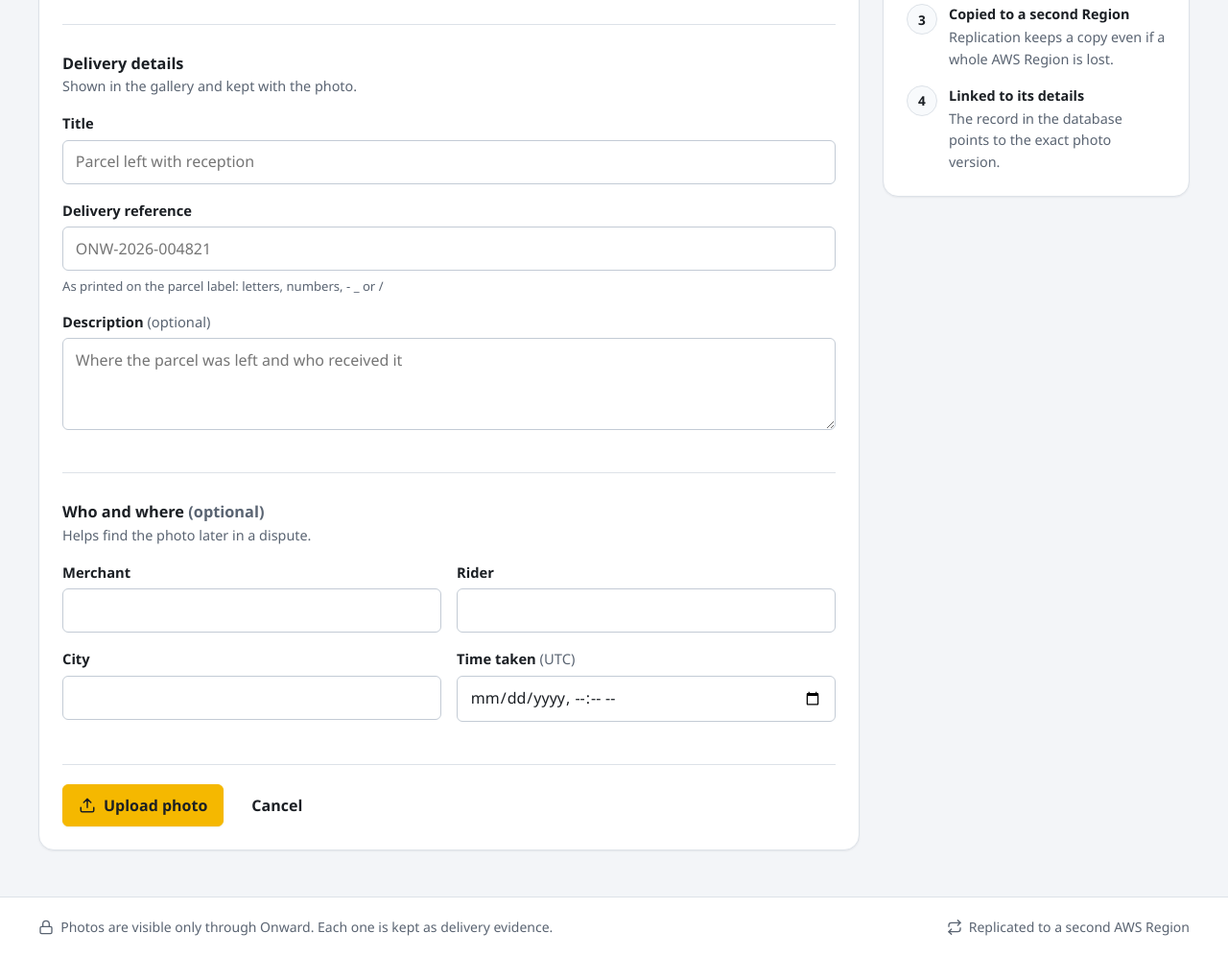
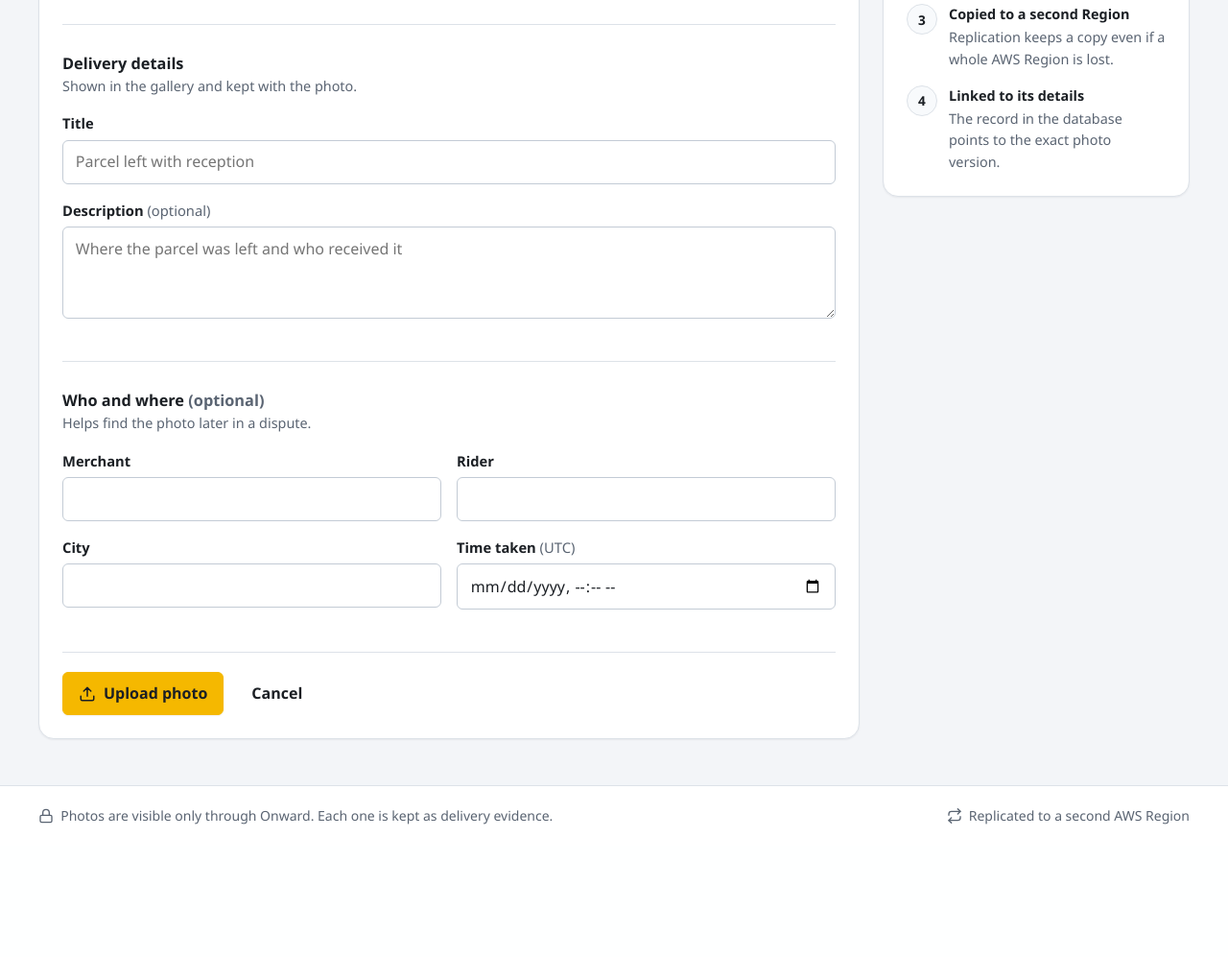
Before and after one commit to RUYANGA/AWS-Onward-Delivery-Photos-Storage-App, a Django app: template src/apps/photos/templates/photos/upload.html in a window 1280 px wide. Shown: the part 531-1528 px from the top of the page at 96% size. After the commit the page ends 1390 px from the top, so only its background shows below. Run offline with Django 5.2, Linux system fonts and the light colour scheme; the template is opened without the code that fills it, so the values that code supplies are empty.

Commit message:
Assign the delivery reference automatically
Riders no longer type a delivery reference on the upload form. The
app assigns one (ONW-<year>-<first 6 characters of the photo id>),
so every photo still has a searchable reference shown in the gallery,
on its page and in its sidecar.

```diff
--- a/src/apps/photos/templates/photos/upload.html
+++ b/src/apps/photos/templates/photos/upload.html
@@ -54,15 +54,6 @@
                {% if form.title.errors %}aria-describedby="title-error" aria-invalid="true"{% endif %}>
         {% include "photos/_field_error.html" with field=form.title %}
       </div>
-      <div class="field{% if form.delivery_reference.errors %} has-error{% endif %}">
-        <label for="delivery_reference">Delivery reference</label>
-        <input id="delivery_reference" name="delivery_reference" class="mono" maxlength="64" autocomplete="off"
-               value="{{ form.delivery_reference.value|default_if_none:'' }}" placeholder="ONW-2026-004821" required
-               aria-describedby="delivery_reference-hint{% if form.delivery_reference.errors %} delivery_reference-error{% endif %}"
-               {% if form.delivery_reference.errors %}aria-invalid="true"{% endif %}>
-        <span class="hint" id="delivery_reference-hint">As printed on the parcel label: letters, numbers, - _ or /</span>
-        {% include "photos/_field_error.html" with field=form.delivery_reference %}
-      </div>
       <div class="field{% if form.description.errors %} has-error{% endif %}">
         <label for="description">Description <span class="muted">(optional)</span></label>
         <textarea id="description" name="description" rows="3" maxlength="2000"
```
Also changed, not shown: src/apps/photos/forms.py (+0 -11 lines), src/apps/photos/tests/helpers.py (+0 -1 lines), src/apps/photos/tests/test_views.py (+18 -10 lines), src/apps/photos/views.py (+6 -1 lines), README.md.
